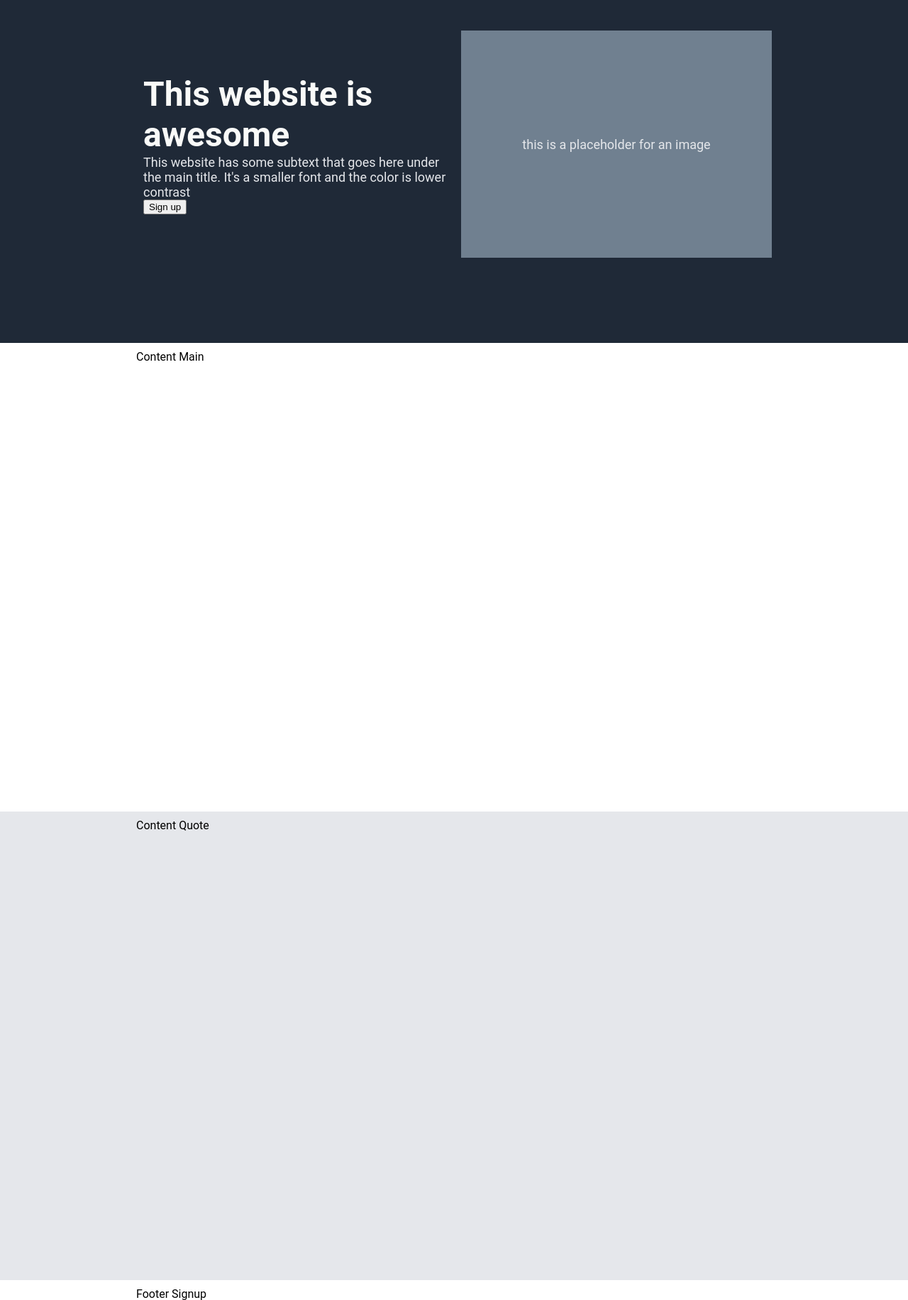
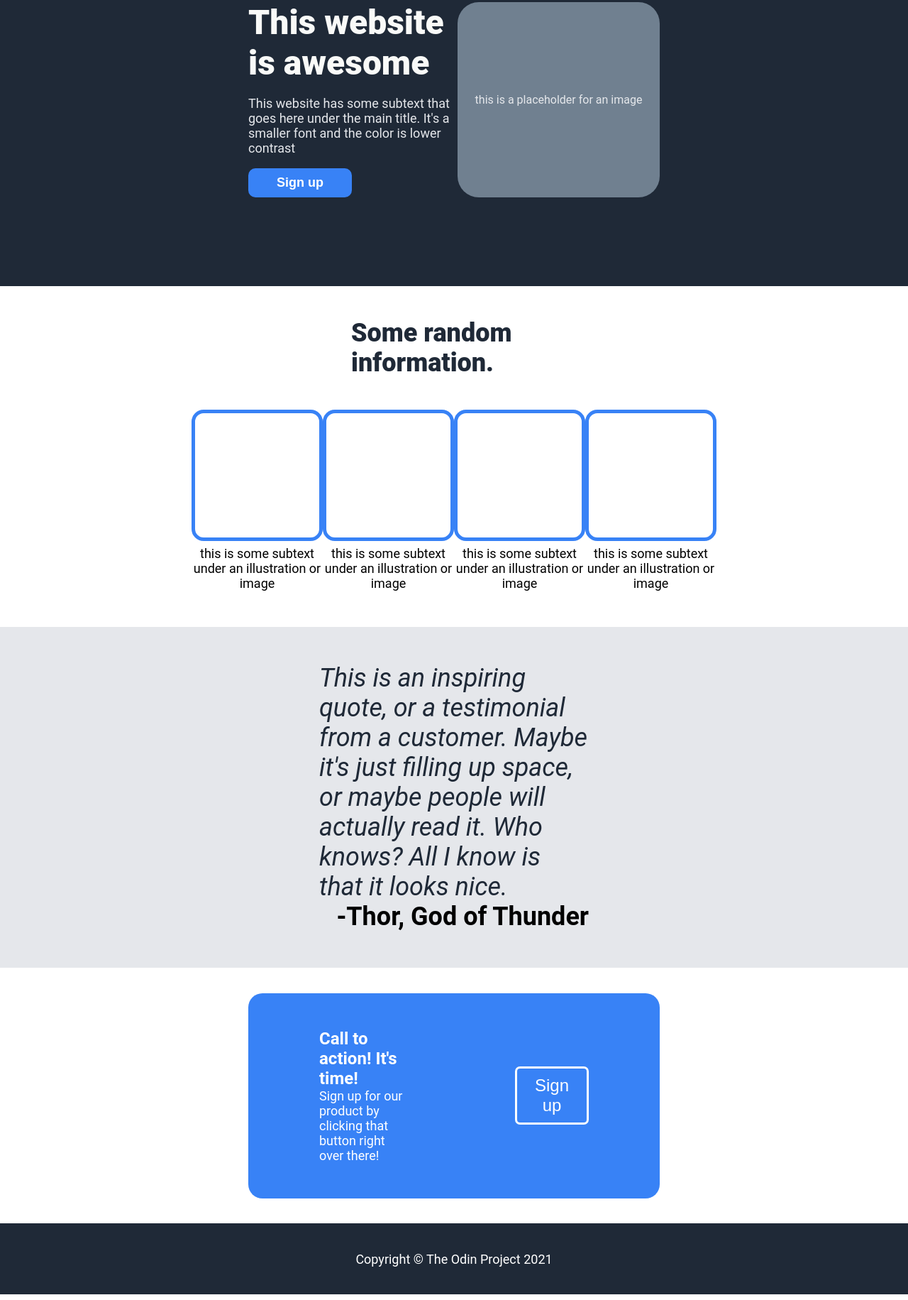
Before and after one commit to iParisienne/odin-projects, a plain HTML site: page foundations-landing-page/index.html in a window 1280 px wide. Shown: the part 154-1985 px from the top of the page at 71% size. Drawn offline with Linux system fonts and the light colour scheme.

Commit message:
Add readme, finished html/css, add back-to-top jscript

```diff
--- a/foundations-landing-page/index.html
+++ b/foundations-landing-page/index.html
@@ -6,6 +6,7 @@
     <meta http-equiv="X-UA-Compatible" content="ie=edge">
     <title>Odin Project: Landing Page by iParisienne</title>
     <link rel="stylesheet" href="style.css">
+	<link href="https://cdn.jsdelivr.net/npm/@mdi/font@7.1.96/css/materialdesignicons.min.css" media="all" rel="stylesheet" type="text/css" />
   </head>
   <body>
   <div class="wrapper">
@@ -13,9 +14,9 @@
 		<div class="header-top-logo">Header Logo</div>
 		<div class="header-top-links">
 			<ul>
-				<li><a href="#">header link one</a></li>
-				<li><a href="#">header link two</a></li>
-				<li><a href="#">header link three</a></li>
+				<li><a href="#content-main">content</a></li>
+				<li><a href="#content-quote">quote</a></li>
+				<li><a href="#footer">footer</a></li>
 			</ul>
 		</div>
 	</div>
@@ -29,18 +30,74 @@
 			<p>this is a placeholder for an image</p>
 		</div>
 	</div>
-	<div class="content-main">
-	Content Main
+	<div id="content-main" class="content-main">
+		<div class="content-main-header">
+			<h2>Some random information.</h2>
+		</div>
+		<div class="content-main-main">
+			<div class="news-box">
+				<div class="news-box-media"></div>
+				<div class="news-box-text">this is some subtext under an illustration or image</div>
+			</div>
+			<div class="news-box">
+				<div class="news-box-media"></div>
+				<div class="news-box-text">this is some subtext under an illustration or image</div>
+			</div>
+			<div class="news-box">
+				<div class="news-box-media"></div>
+				<div class="news-box-text">this is some subtext under an illustration or image</div>
+			</div>
+			<div class="news-box">
+				<div class="news-box-media"></div>
+				<div class="news-box-text">this is some subtext under an illustration or image</div>
+			</div>
+		</div>
 	</div>
-	<div class="content-quote">
-	Content Quote
+	<div id="content-quote" class="content-quote">
+		<p>This is an inspiring quote, or a testimonial from a customer. Maybe it's just filling up space, or maybe people will actually read it. Who knows? All I know is that it looks nice.</p>
+		<p class="content-quote-signature">-Thor, God of Thunder</p>
 	</div>
 	<div class="footer-signup">
-	Footer Signup
+		<div class="footer-signup-wrapper">
+			<div class="footer-signup-text">
+				<h2>Call to action! It's time!</h2>
+				<p>Sign up for our product by clicking that button right over there!</p>
+			</div>
+			<div class="footer-signup-button">
+				<button>Sign up</button>
+			</div>
+		</div>
 	</div>
-	<div class="footer">
-	Footer
+	<div id="footer" class="footer">
+	<p>Copyright © The Odin Project 2021</p>
 	</div>
   </div>
+  <button onclick="topFunction()" id="backToTop"><span class="mdi mdi-arrow-up-circle mdi-24px"></span></button>
+  <script>
+		let btn = document.getElementById("backToTop");
+		window.onscroll = function() {scrollFunction()};
+
+		function scrollFunction() {
+		  if (window.scrollY > 400) {
+			btn.style.display = "block";
+		  } else {
+			btn.style.display = "none";
+		  }
+		}
+
+		function topFunction() {
+		  window.scrollTo({top: 0, behavior: 'smooth' });
+		}
+
+		document.querySelectorAll('a[href^="#"]').forEach(anchor => {
+			anchor.addEventListener('click', function (e) {
+				e.preventDefault();
+
+				document.querySelector(this.getAttribute('href')).scrollIntoView({
+					behavior: 'smooth'
+				});
+			});
+		});
+  </script>
   </body>
 </html>
--- a/foundations-landing-page/style.css
+++ b/foundations-landing-page/style.css
@@ -12,7 +12,7 @@ body {
 
 .header-top, .header-bottom, .content-main, .content-quote, .footer-signup, .footer{
 	display: flex;
-	padding: 10px 192px 10px 192px;
+	padding: 0 350px 0 350px;
 }
 
 .header-top, .header-bottom, .footer{
@@ -34,6 +34,7 @@ body {
 
 .header-top-links{
 	font-size: 18px;
+	color: #E5E7EB;
 }
 
 .header-top-links ul {
@@ -48,29 +49,38 @@ body {
 }
 
 .header-bottom{
-	flex: 3;
+	flex: 2;
 	align-items: center;
-	min-height: 320px;
-	padding-top: 120px;
-	padding-bottom: 120px;
+	min-height: 240px;
+	padding-top: 100px;
+	padding-bottom: 125px;
+}
+
+.header-bottom-content{
+	flex: 1;
+	margin-right: 10px;
 }
 
 .header-bottom h1 {
 	margin: 0;
 	font-size: 48px;
-	font-weight: extra-bold;
+	font-weight: 800;
 	color: #F9FAF8;
 }
 
-.header-bottom p {
-	margin: 0;
+.header-bottom-content p {
 	font-size: 18px;
 	color: #E5E7EB;
 }
 
-.header-bottom-content{
-	flex: 1;
-	margin: 10px;
+.header-bottom-content button {
+	background: #3882F6;
+	padding: 10px 40px 10px 40px;
+	color: white;
+	font-size: 18px;
+	font-weight: bold;
+	border: none;
+	border-radius: 10px;
 }
 
 .header-bottom-placeholder{
@@ -81,26 +91,140 @@ body {
 	align-self: stretch;
 	align-items: center;
 	justify-content: center;
+	color: #E5E7EB;
+	border-radius: 30px;
 }
 
 /* -------- CONTENT -------- */
 .content-main{
-	flex: 3;
-	min-height: 640px;
+	flex: 2;
+	min-height: 480px;
+	flex-direction: column;
+	align-items: center;
+	padding: 0 450px 0 450px;
+}
+
+.content-main-header h2 {
+	margin: 45px;
+	font-size: 36px;
+	font-weight: 800;
+	color: #1F2937;
+}
+
+.content-main-main {
+	display: flex;
+}
+
+.content-main-main .news-box {
+	display: flex;
+	flex-direction: column;
+	gap: 7px;
+	align-items: center;
+}
+
+.content-main-main .news-box .news-box-media {
+	width: 175px;
+	height: 175px;
+	border: 5px solid #3882F6;
+	border-radius: 17px;
+}
+
+.content-main-main .news-box .news-box-text {
+	text-align: center;
+	font-size: 18px;
 }
 
 .content-quote{
-	flex: 3;
-	min-height: 640px;
+	flex: 2;
+	flex-direction: column;
+	justify-content: center;
+	align-items: center;
+	min-height: 480px;
 	background: #E5E7EB;
+	padding: 0 450px 0 450px;
+}
+
+.content-quote p {
+	margin: 0;
+	font-size: 36px;
+	color: #1F2937;
+	font-style: italic;
+
+}
+
+.content-quote .content-quote-signature{
+	color: black;
+	font-weight: bold;
+	align-self: end;
+	font-style: normal;
 }
 
 /* -------- FOOTER -------- */
 .footer-signup{
-	min-height: 480px;
-	flex: 2;
+	min-height: 360px;
+	flex: 1;
+	justify-content: center;
+	align-items: center;
+}
+
+.footer-signup-wrapper{
+	display: flex;
+	background: #3882F6;
+	color: white;
+	padding: 50px 100px 50px 100px;
+	border-radius: 20px;
+}
+
+.footer-signup-text {
+	padding-right: 150px;
+}
+
+.footer-signup-text h2 {
+	margin: 0;
+}
+
+.footer-signup-text p {
+	margin: 0;
+	font-size: 18px;
+}
+
+.footer-signup-button {
+	align-self: center;
+}
+
+.footer-signup-button button {
+	color: white;
+	font-size: 1.5em;
+	background: transparent;
+	border: 3px solid white;
+	border-radius: 7px;
+	padding: 10px 25px 10px 25px;
 }
 
 .footer {
-	min-height: 50px;
+	display: flex;
+	align-items: center;
+	justify-content: center;
+	min-height: 100px;
+	font-size: 18px;
 }
+
+#backToTop{
+	display: none;
+	position: fixed;
+	bottom: 20px;
+	right: 30px;
+	z-index: 99;
+	border: none;
+	outline: none;
+	background: #3882F6;
+	color: white;
+	cursor: pointer;
+	padding: 15px;
+	border-radius: 7px;
+	font-size: 18px;
+}
+
+#backToTop:hover{
+	background: #f6ac38
+}
```
Also changed, not shown: 1 other file.
